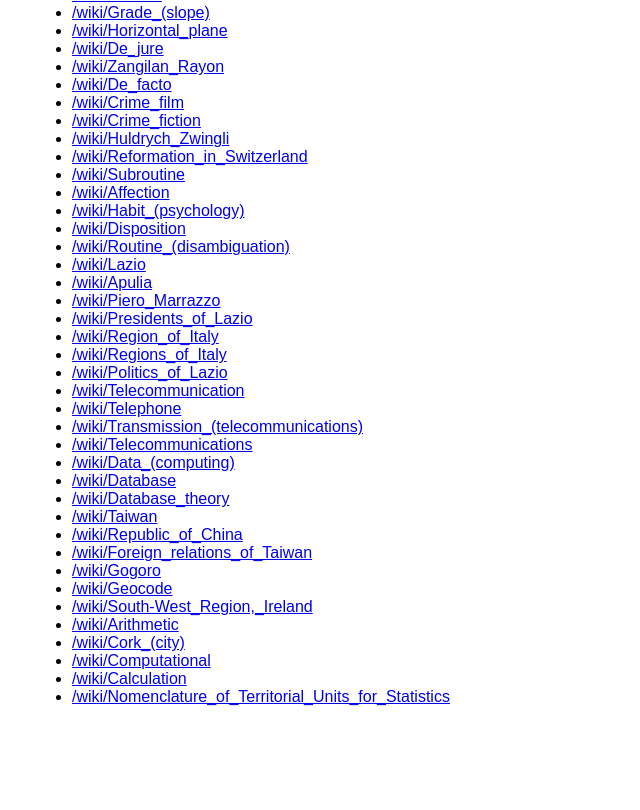
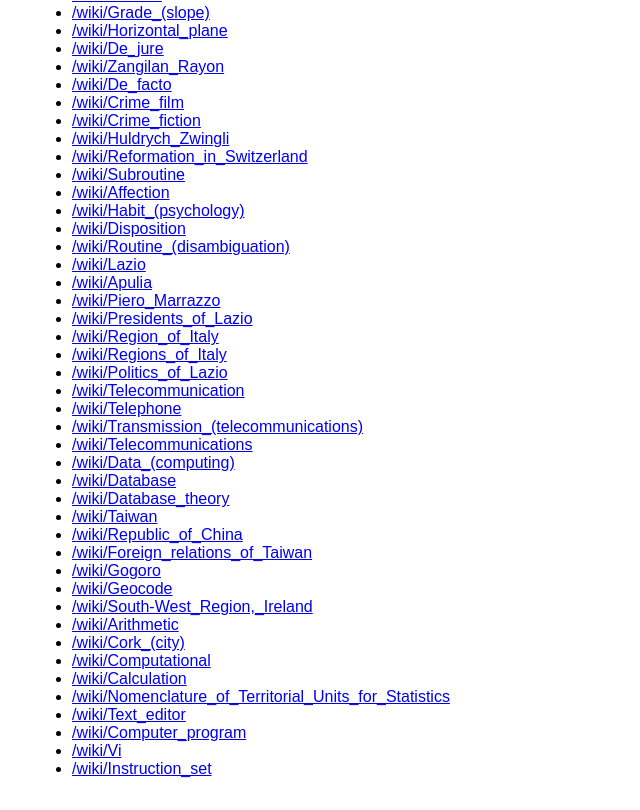
Before and after one commit to georgiah/wikipedia-philosophy, a plain HTML site: page docs/index.html in a window 1280 px wide. Shown: the part 2856-3666 px from the top of the page, without its empty margins (0-640 px from the left). Before the commit the page ends 3594 px from the top, so only its background shows below. Drawn offline with Linux system fonts and the light colour scheme.

Commit message:
Updated HTML file

```diff
--- a/docs/index.html
+++ b/docs/index.html
@@ -981,6 +981,26 @@
       /wiki/Nomenclature_of_Territorial_Units_for_Statistics
      </a>
     </li>
+<li>
+ <a href="https://wikipedia.org/wiki/Text_editor">
+  /wiki/Text_editor
+ </a>
+</li>
+<li>
+ <a href="https://wikipedia.org/wiki/Computer_program">
+  /wiki/Computer_program
+ </a>
+</li>
+<li>
+ <a href="https://wikipedia.org/wiki/Vi">
+  /wiki/Vi
+ </a>
+</li>
+<li>
+ <a href="https://wikipedia.org/wiki/Instruction_set">
+  /wiki/Instruction_set
+ </a>
+</li>
    </ul>
   </div>
  </body>
```
Lines whose indentation alone changed are shown as unchanged.
